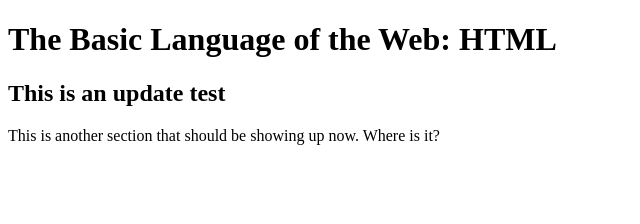
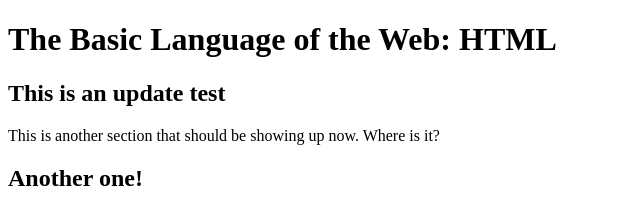
Before and after one commit to rockaxplayer/Class-Projects, a plain HTML site: page 02-HTML-Fundamentals/index.html in a window 1280 px wide. Shown: the whole page, without its empty margins (0-640 px from the left). Drawn offline with Linux system fonts and the light colour scheme.

Commit message:
Another one

```diff
--- a/02-HTML-Fundamentals/index.html
+++ b/02-HTML-Fundamentals/index.html
@@ -10,5 +10,6 @@
     <h1>The Basic Language of the Web: HTML</h1>
     <h2>This is an update test</h2>
     This is another section that should be showing up now. Where is it?
+    <h2>Another one!</h2>
   </body>
 </html>
```
